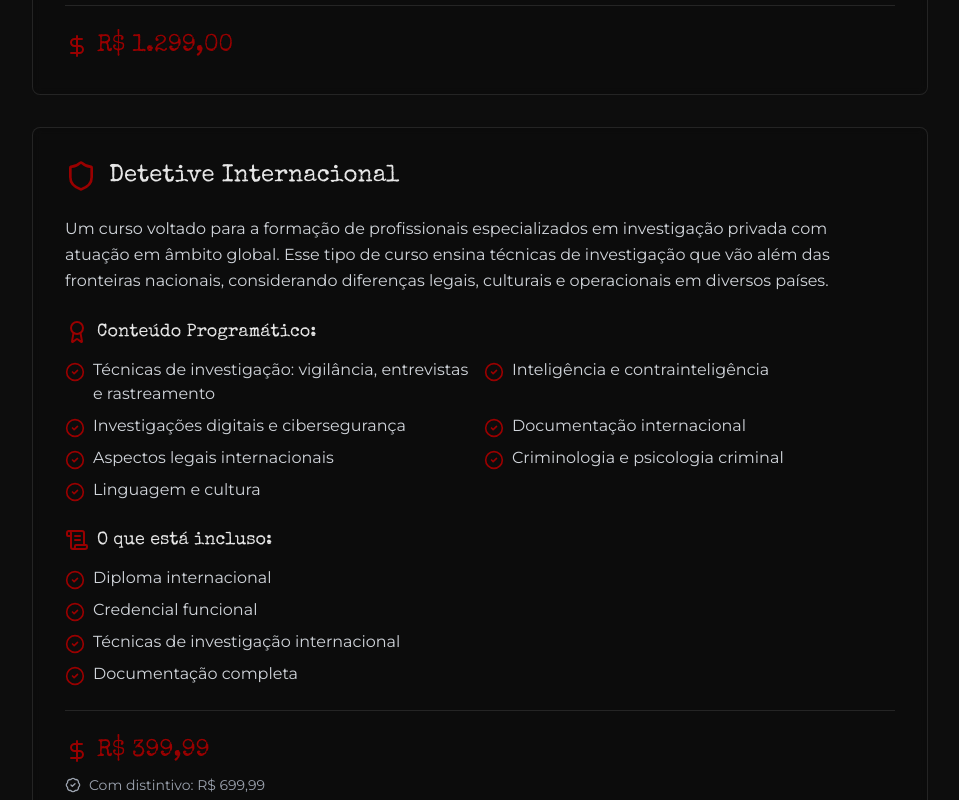
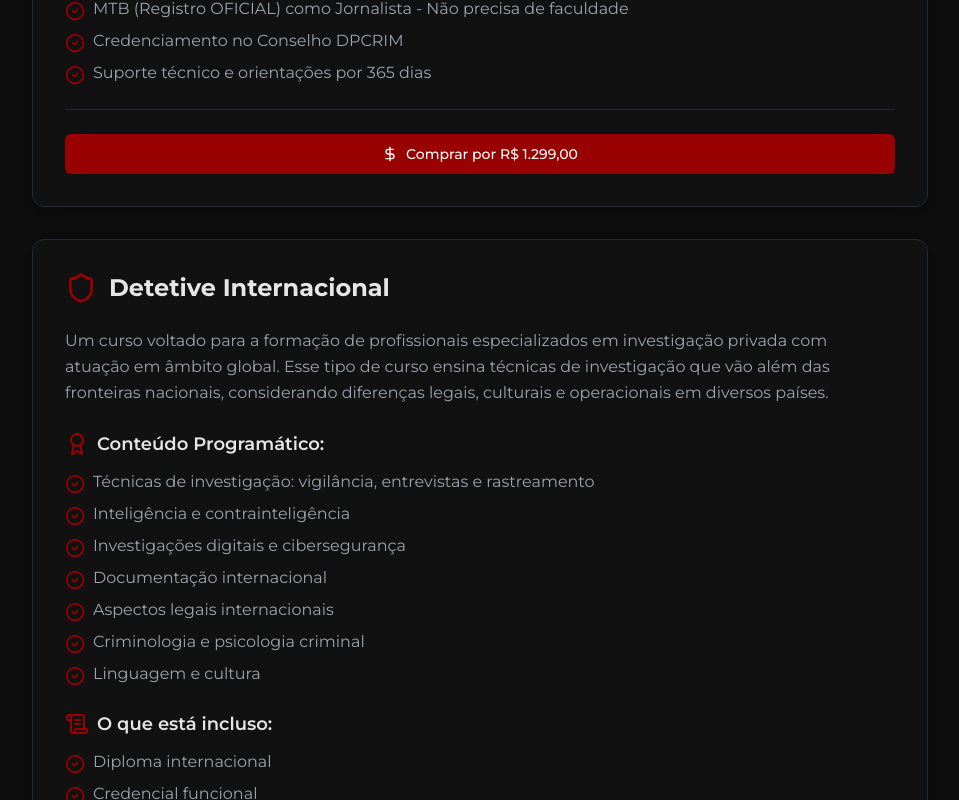
Before and after one commit to andregustavo1/codi-detective-noir-web, a React (Vite) app: page /cursos in a window 1280 px wide. Shown: the part 1060-1860 px from the top of the page, without its empty margins (160-1119 px from the left). Built offline with nearby package versions, Linux system fonts and the light colour scheme.

Commit message:
feat: Update course cards and content
- Added new course information and updated the layout of the course cards.
- Implemented CTA buttons for course purchase.
- Updated the font and fixed a module import error.

```diff
--- a/src/pages/Cursos.tsx
+++ b/src/pages/Cursos.tsx
@@ -1,6 +1,7 @@
 import React from 'react';
-import { FileSearch, Shield, Camera, CheckCircle2, DollarSign, Award, GraduationCap, Briefcase, BadgeCheck, ScrollText, Flask, TestTube, Microscope } from 'lucide-react';
+import { FileSearch, Shield, Camera, CheckCircle2, DollarSign, Award, GraduationCap, Briefcase, BadgeCheck, ScrollText, TestTube, Microscope, FileText, Brain } from 'lucide-react';
 import Header from '../components/Header';
+import { Button } from '../components/ui/button';
 
 interface InstructorInfo {
   text: string;
@@ -27,26 +28,26 @@ const CourseCard = ({
   priceWithBadge,
   includes
 }: CourseInfo) => (
-  <div className="bg-detective-black/30 backdrop-blur-sm p-8 rounded-lg border border-white/10 hover:border-detective-red/50 transition-all">
+  <div className="bg-[#111] p-8 rounded-xl border border-gray-800 hover:border-detective-red/50 transition-all shadow-xl">
     <div className="flex items-center gap-3 mb-6">
       <div className="text-detective-red">{icon}</div>
-      <h3 className="text-2xl font-special-elite">{title}</h3>
+      <h3 className="text-2xl font-montserrat font-bold">{title}</h3>
     </div>
 
     <div className="space-y-6">
       <div>
-        <p className="text-gray-300 leading-relaxed">{description}</p>
+        <p className="text-gray-400 leading-relaxed">{description}</p>
       </div>
 
       {instructors && instructors.length > 0 && (
         <div className="space-y-3">
-          <h4 className="font-special-elite text-lg flex items-center gap-2">
+          <h4 className="text-lg font-montserrat font-semibold flex items-center gap-2">
             <GraduationCap className="text-detective-red" />
             Dos Instrutores:
           </h4>
           <ul className="list-none space-y-2">
             {instructors.map((instructor, index) => (
-              <li key={index} className="text-gray-300 flex items-start gap-2">
+              <li key={index} className="text-gray-400 flex items-start gap-2">
                 <CheckCircle2 className="w-5 h-5 text-detective-red shrink-0 mt-1" />
                 <span>{instructor.text}</span>
               </li>
@@ -57,13 +58,13 @@ const CourseCard = ({
 
       {curriculum && curriculum.length > 0 && (
         <div className="space-y-3">
-          <h4 className="font-special-elite text-lg flex items-center gap-2">
+          <h4 className="text-lg font-montserrat font-semibold flex items-center gap-2">
             <Award className="text-detective-red" />
             Conteúdo Programático:
           </h4>
-          <ul className="grid grid-cols-1 md:grid-cols-2 gap-2">
+          <ul className="grid grid-cols-1 gap-2">
             {curriculum.map((item, index) => (
-              <li key={index} className="text-gray-300 flex items-start gap-2">
+              <li key={index} className="text-gray-400 flex items-start gap-2">
                 <CheckCircle2 className="w-5 h-5 text-detective-red shrink-0 mt-1" />
                 <span>{item}</span>
               </li>
@@ -73,13 +74,13 @@ const CourseCard = ({
       )}
 
       <div className="space-y-3">
-        <h4 className="font-special-elite text-lg flex items-center gap-2">
+        <h4 className="text-lg font-montserrat font-semibold flex items-center gap-2">
           <ScrollText className="text-detective-red" />
           O que está incluso:
         </h4>
         <ul className="list-none space-y-2">
           {includes.map((item, index) => (
-            <li key={index} className="text-gray-300 flex items-start gap-2">
+            <li key={index} className="text-gray-400 flex items-start gap-2">
               <CheckCircle2 className="w-5 h-5 text-detective-red shrink-0 mt-1" />
               <span>{item}</span>
             </li>
@@ -87,17 +88,20 @@ const CourseCard = ({
         </ul>
       </div>
 
-      <div className="pt-6 border-t border-white/10">
-        <div className="flex items-center gap-2">
-          <DollarSign className="text-detective-red" />
-          <span className="text-2xl font-special-elite text-detective-red">{price}</span>
+      <div className="pt-6 space-y-4 border-t border-gray-800">
+        <div className="space-y-2">
+          <Button variant="default" className="w-full bg-detective-red hover:bg-detective-red/90 text-white font-montserrat">
+            <DollarSign className="w-5 h-5" />
+            Comprar por {price}
+          </Button>
+
+          {priceWithBadge && (
+            <Button variant="outline" className="w-full border-detective-red text-detective-red hover:bg-detective-red/10 font-montserrat">
+              <BadgeCheck className="w-5 h-5" />
+              Comprar com Distintivo por {priceWithBadge}
+            </Button>
+          )}
         </div>
-        {priceWithBadge && (
-          <div className="mt-2 text-sm text-gray-400 flex items-center gap-2">
-            <BadgeCheck className="w-4 h-4" />
-            Com distintivo: {priceWithBadge}
-          </div>
-        )}
       </div>
     </div>
   </div>
@@ -200,6 +204,68 @@ const Cursos = () => {
         "Material didático completo",
         "Suporte técnico especializado"
       ]
+    },
+    {
+      title: "Perícia Grafotécnica",
+      description: "Um curso de Perícia Grafotécnica capacita profissionais para identificar a autenticidade de assinaturas e manuscritos, detectando fraudes, falsificações e adulterações em documentos. O perito grafotécnico atua principalmente em processos judiciais e administrativos, como assistente técnico ou perito judicial.",
+      icon: <FileText size={32} />,
+      curriculum: [
+        "Fundamentos da grafoscopia: princípios da escrita manual e variações gráficas",
+        "Identificação de assinaturas autênticas e falsas",
+        "Técnicas de comparação grafotécnica",
+        "Elementos gráficos analisáveis",
+        "Exames em documentos suspeitos",
+        "Elaboração de laudos periciais grafotécnicos",
+        "Atuação judicial",
+        "Legislação e ética profissional"
+      ],
+      price: "R$ 399,99",
+      priceWithBadge: "R$ 599,99",
+      includes: [
+        "Diploma",
+        "Funcional"
+      ]
+    },
+    {
+      title: "Inteligência Forense",
+      description: "Um curso de Inteligência Forense é voltado para formar profissionais capazes de aplicar técnicas de investigação, análise e interpretação de dados no contexto forense — ou seja, voltado para a resolução de crimes e apoio a processos judiciais. O foco está em cruzar informações, identificar padrões e produzir relatórios estratégicos para auxiliar investigações criminais e ações legais.",
+      icon: <Brain size={32} />,
+      curriculum: [
+        "Fundamentos de inteligência",
+        "Criminalística e ciências forenses",
+        "Inteligência criminal",
+        "Análise de dados forenses",
+        "Contrainteligência",
+        "Técnicas de investigação e monitoramento",
+        "Aspectos legales e éticos da atividade de inteligência"
+      ],
+      price: "R$ 439,99",
+      priceWithBadge: "R$ 639,99",
+      includes: [
+        "Diploma",
+        "Funcional"
+      ]
+    },
+    {
+      title: "Perito Criminal",
+      description: "Um curso de Perito Criminal Particular forma profissionais capacitados a atuar de forma independente na análise de cenas de crime, documentos, objetos e evidências, produzindo laudos técnicos que podem ser usados em processos judiciais ou extrajudiciais. Ao contrário dos peritos oficiais (concursados), o perito particular pode ser contratado por advogados, empresas ou partes envolvidas em litígios.",
+      icon: <Microscope size={32} />,
+      curriculum: [
+        "Criminalística: fundamentos da investigação científica de crimes",
+        "Papiloscopia e balística",
+        "Local de crime: preservação, coleta e interpretação de vestígios",
+        "Documentoscopia",
+        "Perícia em locais de acidente ou incêndio",
+        "Perícia digital",
+        "Legislação e atuação judicial",
+        "Ética profissional e sigilo técnico"
+      ],
+      price: "R$ 999,99",
+      priceWithBadge: "R$ 1.199,99",
+      includes: [
+        "Diploma",
+        "Funcional"
+      ]
     }
   ];
 
@@ -208,7 +274,7 @@ const Cursos = () => {
       <Header />
       <div className="pt-32 pb-20">
         <div className="detective-container">
-          <h1 className="text-4xl md:text-5xl font-special-elite text-center mb-16 text-white">
+          <h1 className="text-4xl md:text-5xl font-montserrat font-bold text-center mb-16 text-white">
             Nossos Cursos
           </h1>
 
```
